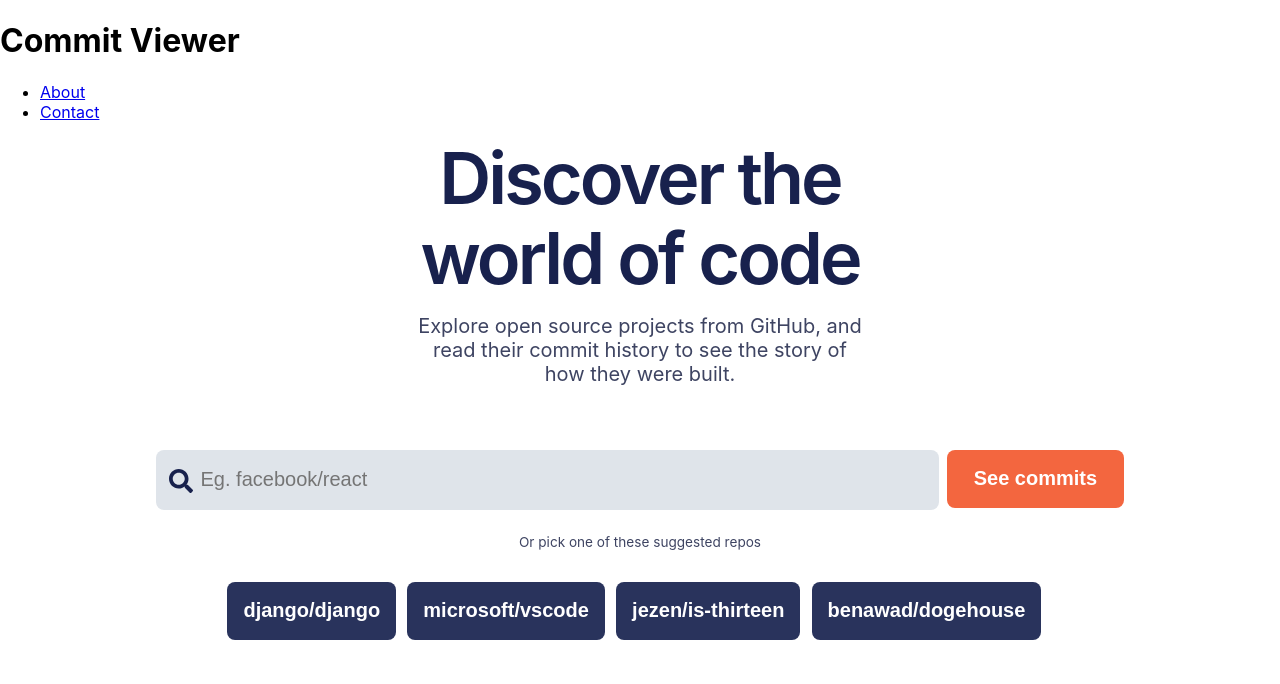
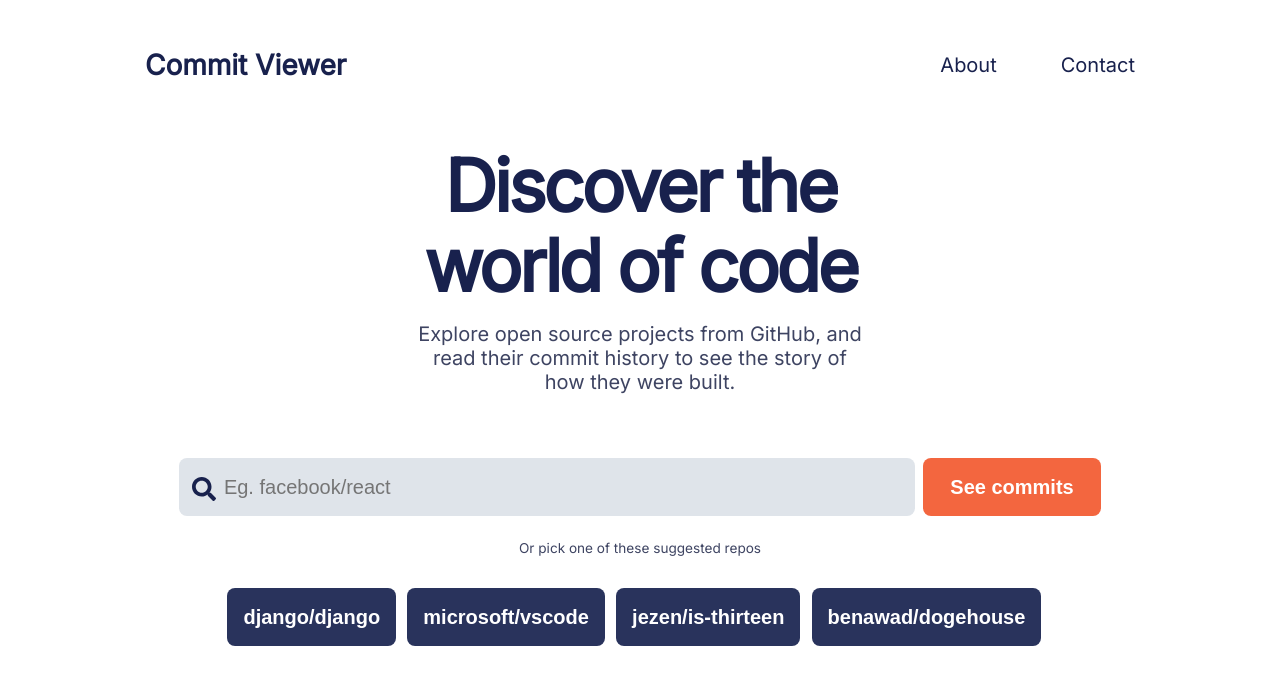
Before and after one commit to aagbotemi/liveable, a React (Create React App) app: page / in a window 1280 px wide. Shown: the top 684 px of the page. Built offline with nearby package versions, Linux system fonts and the light colour scheme.

Commit message:
final commit

```diff
--- a/src/Pages/Home/index.jsx
+++ b/src/Pages/Home/index.jsx
@@ -30,6 +30,16 @@ const Home = () => {
             <>
                 <div className="result">
                     loading is here
+                </div>
+            </>
+        )
+    }
+
+    if (org) {
+        return (
+            <>
+                <div className="result">
+                    org is here
                 </div>
             </>
         )
--- a/src/Pages/Home/styles.scss
+++ b/src/Pages/Home/styles.scss
@@ -1,3 +1,47 @@
+.header_container {
+    display: flex;
+    align-items: center;
+    justify-content: space-between;
+    max-width: 2500px;
+    padding: 3rem 9.0625rem 4rem;
+    // flex-direction: column;
+
+    h1 {
+        font-size: 1.75rem;
+        font-weight: 700;
+        color: #18214D;
+        margin: 0;
+    }
+
+    ul {
+        list-style: none;
+        display: flex;
+        align-items: center;
+
+        li {
+
+            &:first-child {
+                margin-right: 4rem;
+            }
+
+
+            a {
+                color: #18214D;
+                font-size: 1.25rem;
+                text-decoration: none;
+            }
+        }
+    }
+}
+
+$breakpoint-tablet: 768px;
+@media (max-width: $breakpoint-tablet) {
+    .header_container {
+        flex-direction: column;
+    }
+}
+
+
 .home_container {
     display: flex;
     justify-content: center;
--- a/src/index.scss
+++ b/src/index.scss
@@ -1,13 +1,12 @@
-body {
+@import url('https://fonts.googleapis.com/css2?family=Inter&display=swap');
+
+*, ::before, ::after {
+  padding: 0;
   margin: 0;
-  font-family: -apple-system, BlinkMacSystemFont, 'Segoe UI', 'Roboto', 'Oxygen',
-    'Ubuntu', 'Cantarell', 'Fira Sans', 'Droid Sans', 'Helvetica Neue',
-    sans-serif;
-  -webkit-font-smoothing: antialiased;
-  -moz-osx-font-smoothing: grayscale;
+  box-sizing: border-box;
 }
 
-code {
-  font-family: source-code-pro, Menlo, Monaco, Consolas, 'Courier New',
-    monospace;
+body {
+  font-family: 'Inter', sans-serif;
+  font-size: 16px;
 }
```
